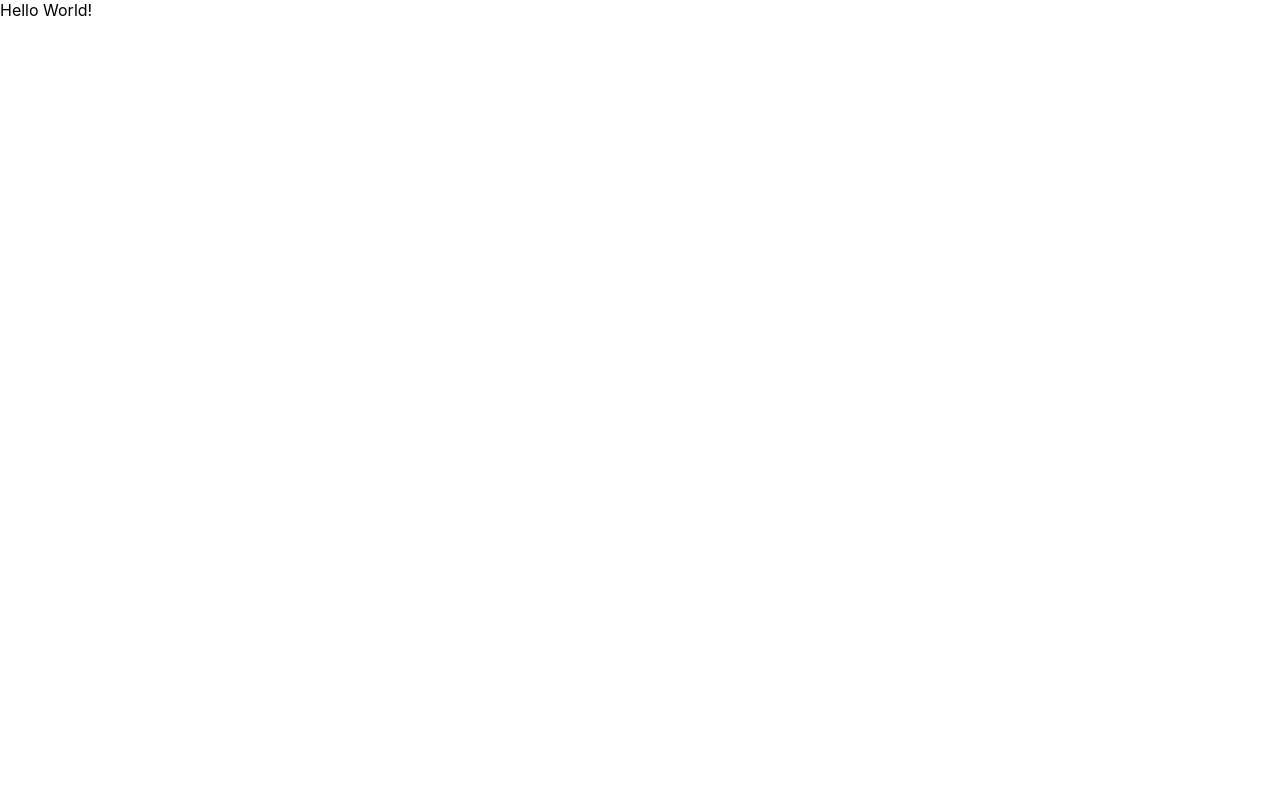
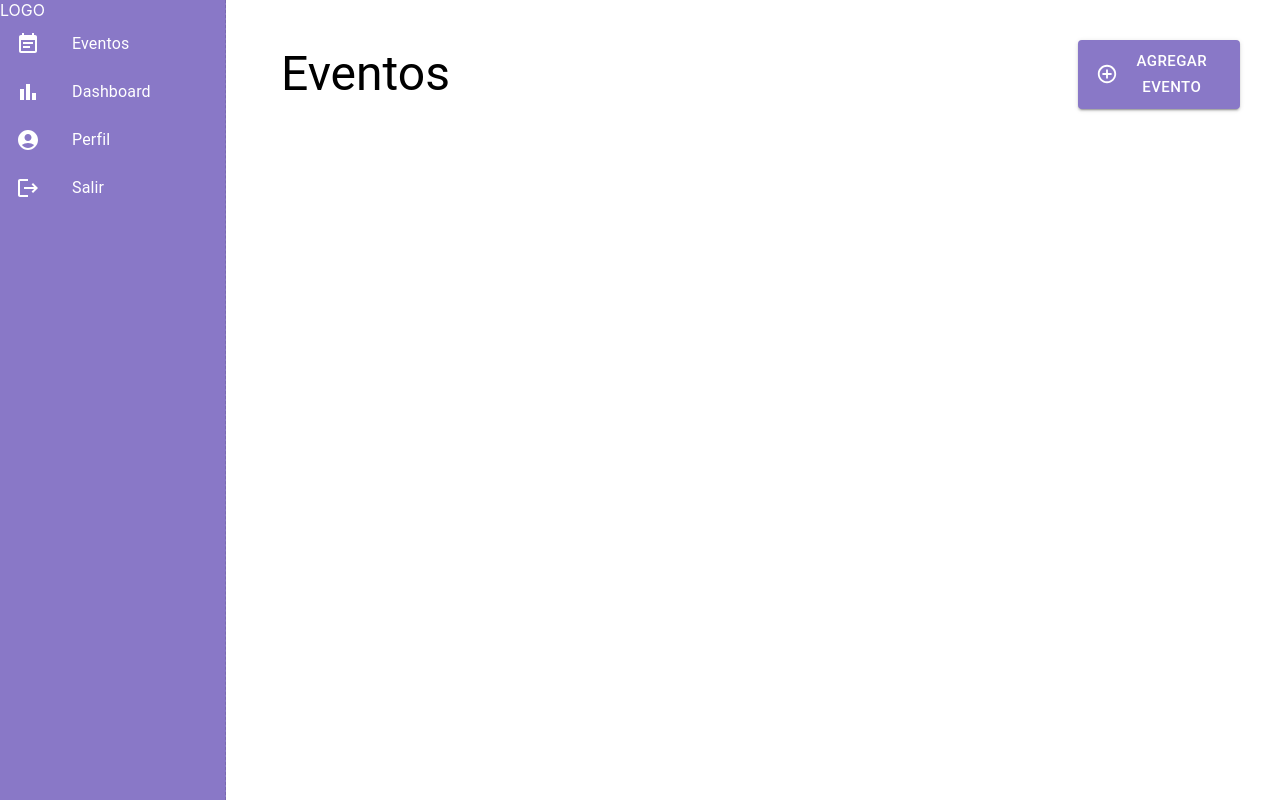
Before and after one commit to TicketApp-TDP2/web-events-admin, a React (Create React App) app: page /events in a window 1280 px wide. Built offline with nearby package versions, Linux system fonts and the light colour scheme; the HTML template or start-up script is replaced by a standard one.

Commit message:
Agrego sideBar y basico de pantallas

```diff
--- a/package.json
+++ b/package.json
@@ -3,6 +3,11 @@
   "version": "0.1.0",
   "private": true,
   "dependencies": {
+    "@emotion/react": "^11.10.6",
+    "@emotion/styled": "^11.10.6",
+    "@mui/icons-material": "^5.11.11",
+    "@mui/material": "^5.11.15",
+    "@mui/styled-engine-sc": "^5.11.11",
     "@testing-library/jest-dom": "^5.16.5",
     "@testing-library/react": "^13.4.0",
     "@testing-library/user-event": "^13.5.0",
@@ -10,6 +15,7 @@
     "react-dom": "^18.2.0",
     "react-router-dom": "^6.9.0",
     "react-scripts": "5.0.1",
+    "styled-components": "^5.3.9",
     "web-vitals": "^2.1.4"
   },
   "scripts": {
--- /dev/null
+++ b/src/components/NewEventForm.jsx
@@ -0,0 +1,40 @@
+
+import { Stack, TextField } from "@mui/material";
+import { useState } from "react";
+
+const defaultValues = {
+    title: '',
+    date: '',
+    type: '',
+    location: '',
+    //price: '',
+    capacity: '',
+    decription: '',
+    images_urls: [{
+        url: '/static/empty_image.jpg',
+        default: true
+    }],
+    agenda: '',
+    faqs: '',
+};
+export const NewEventForm = () => {
+
+    const [eventData, setEventData] = useState(defaultValues);
+
+    return <>
+    <Stack spacing={2}>
+        <TextField
+            name="title"
+            label="Nombre del evento"
+            value={eventData.title}
+            onChange={(event) => setEventData({...eventData, title: event.target.value})}
+        />
+        <TextField
+            name="location"
+            label="Ubicación"
+            value={eventData.location}
+            onChange={(event) => setEventData({...eventData, location: event.target.value})}
+        />
+    </Stack>
+    </>
+}
--- /dev/null
+++ b/src/components/SideBar.jsx
@@ -0,0 +1,77 @@
+import {
+    Drawer,
+    ListItem,
+    ListItemIcon,
+    ListItemText,
+    Link,
+} from '@mui/material';
+import { createTheme, ThemeProvider, styled } from '@mui/material/styles';
+import { Link as RouterLink } from 'react-router-dom';
+import EventNoteIcon from '@mui/icons-material/EventNote';
+import BarChartIcon from '@mui/icons-material/BarChart';
+import AccountCircleIcon from '@mui/icons-material/AccountCircle';
+import LogoutIcon from '@mui/icons-material/Logout';
+
+const theme = createTheme({
+  palette: {
+    primary: {
+      main: '#61309b',
+      contrastText: '#fff',
+    },
+    secondary: {
+      main: '#8978C7',
+      contrastText: '#fff',
+    },
+    third: {
+        main: '#94a5dd',
+        contrastText: '#fff',
+    },
+  },
+});
+
+const DRAWER_WIDTH = 225;
+
+const RootStyle = styled('div')(({ theme }) => ({
+  [theme.breakpoints.up('lg')]: {
+    flexShrink: 0,
+    width: DRAWER_WIDTH,
+  },
+}));
+
+const data = [
+    { name: "Eventos", icon: <EventNoteIcon />, navigate: '/events' },
+    { name: "Dashboard", icon: <BarChartIcon />, navigate: '/dashboard' },
+    { name: "Perfil", icon: <AccountCircleIcon />, navigate: '/profile' },
+    { name: "Salir", icon: <LogoutIcon />, navigate: '' },
+  ];
+
+export default function SideBar() {
+  const getList = () => (
+    <div style={{ width: 250 }}>
+      {data.map((item, index) => (
+        <Link underline="none" component={RouterLink} to={item.navigate}>
+            <ListItem key={index}>
+                <ListItemIcon style={{ color: '#fff' }}>{item.icon}</ListItemIcon>
+                <ListItemText style={{ color: '#fff' }} primary={item.name} />
+            </ListItem>
+        </Link>
+      ))}
+    </div>
+  );
+
+  return <>
+    <ThemeProvider theme={theme}>
+      <RootStyle>
+        <Drawer
+            PaperProps={{ sx: { backgroundColor: '#8978C7', color: '#fff', borderRightStyle: 'dashed', width: DRAWER_WIDTH } }}
+            variant="permanent"
+            anchor="left"
+            open
+        >
+            LOGO
+            {getList()}
+        </Drawer>
+      </RootStyle>
+    </ThemeProvider>
+  </>
+}
--- /dev/null
+++ b/src/screens/DashboardScreen/DashboardScreen.jsx
@@ -0,0 +1,31 @@
+import { createTheme, ThemeProvider } from '@mui/material/styles';
+import SideBar from '../../components/SideBar';
+
+const theme = createTheme({
+  palette: {
+    primary: {
+      main: '#61309b',
+      contrastText: '#fff',
+    },
+    secondary: {
+      main: '#8978C7',
+      contrastText: '#fff',
+    },
+    third: {
+        main: '#94a5dd',
+        contrastText: '#fff',
+    },
+  },
+});
+
+export const DashboardScreen = () => {
+    return <>
+    <ThemeProvider theme={theme}>
+        <SideBar>
+            <>
+            DASHBOARDDD
+            </>
+        </SideBar>
+      </ThemeProvider>
+    </>
+}
--- /dev/null
+++ b/src/screens/EventsScreen/EventsScreen.jsx
@@ -0,0 +1,50 @@
+import { Button, Typography, Grid, Box } from '@mui/material';
+import { createTheme, ThemeProvider } from '@mui/material/styles';
+//import SideBar from '../../components/SideBar';
+import { useNavigate } from 'react-router-dom';
+import AddCircleOutlineIcon from '@mui/icons-material/AddCircleOutline';
+import SideBar from '../../components/SideBar';
+
+const theme = createTheme({
+  palette: {
+    primary: {
+      main: '#61309b',
+      contrastText: '#fff',
+    },
+    secondary: {
+      main: '#8978C7',
+      contrastText: '#fff',
+    },
+    third: {
+        main: '#94a5dd',
+        contrastText: '#fff',
+    },
+  },
+});
+
+export const EventsScreen = () => {
+  const navigate = useNavigate();
+
+  return <>
+    <ThemeProvider theme={theme}>
+      <Box sx={{ display: 'flex' }}>
+        <SideBar/>
+        <Box
+          component="main"
+          sx={{ flexGrow: 1, p: 3 }}
+        >
+          <Grid container sx={{ alignItems: "center", padding: 2, minHeight:40 }}>
+            <Grid item style={{ flexGrow: "1" }}>
+              <Typography variant="h3" sx={{ marginRight: 2, marginLeft: 2 }}>Eventos</Typography>
+            </Grid>
+            <Grid xs={2} item>
+              <Button variant="contained" size="large" color="secondary" startIcon={<AddCircleOutlineIcon />} onClick={() => navigate('/event/new')}>
+                Agregar evento
+              </Button>
+            </Grid>
+          </Grid>
+        </Box>
+      </Box>
+    </ThemeProvider>
+  </>
+}
--- /dev/null
+++ b/src/screens/LandingScreen/LandingScreen.jsx
@@ -0,0 +1,52 @@
+import { Grid, Button, Box } from '@mui/material';
+import { createTheme, ThemeProvider } from '@mui/material/styles';
+import GoogleIcon from '@mui/icons-material/Google';
+import { useNavigate } from 'react-router-dom';
+
+const theme = createTheme({
+  palette: {
+    primary: {
+      main: '#61309b',
+      contrastText: '#fff',
+    },
+    secondary: {
+      main: '#8978C7',
+      contrastText: '#fff',
+    },
+    third: {
+        main: '#94a5dd',
+        contrastText: '#fff',
+    },
+  },
+});
+
+export const LandingScreen = () => {
+
+    const navigate = useNavigate();
+
+    return <>
+    <ThemeProvider theme={theme}>
+        <Grid
+        container
+        spacing={0}
+        direction="column"
+        alignItems="center"
+        justifyContent="center"
+        style={{ minHeight: '100vh', m: 1}}
+        >
+            <Box sx={{ '& button': { m: 1 } }}>
+                <div style={{ m: 5 }}>
+                    <Button variant="outlined" size="large" color="primary" startIcon={<GoogleIcon />} onClick={() => navigate('events')}>
+                    Ingresar con Google
+                    </Button>
+                </div>
+                <div>
+                    <Button variant="contained" size="large" color="primary" startIcon={<GoogleIcon />} onClick={() => navigate('events')}>
+                    Registarse con Google
+                    </Button>
+                </div>
+            </Box>
+        </Grid>
+      </ThemeProvider>
+    </>
+}
--- /dev/null
+++ b/src/screens/NewEventScreen/NewEventScreen.jsx
@@ -0,0 +1,42 @@
+import { Divider, Typography, Box } from '@mui/material';
+import { createTheme, ThemeProvider } from '@mui/material/styles';
+import SideBar from '../../components/SideBar';
+import { NewEventForm } from '../../components/NewEventForm';
+//import { useNavigate } from 'react-router-dom';
+//import SideBar from '../../components/SideBar';
+
+const theme = createTheme({
+  palette: {
+    primary: {
+      main: '#61309b',
+      contrastText: '#fff',
+    },
+    secondary: {
+      main: '#8978C7',
+      contrastText: '#fff',
+    },
+    third: {
+        main: '#94a5dd',
+        contrastText: '#fff',
+    },
+  },
+});
+
+export const NewEventScreen = () => {
+
+    //const navigate = useNavigate();
+
+    return <>
+    <ThemeProvider theme={theme}>
+        <Box sx={{ display: 'flex' }}>
+            <SideBar/>
+            <Box component="main"
+            sx={{ flexGrow: 1, p: 3 }}>
+                <Typography variant="h3" sx={{ marginRight: 2, marginLeft: 2 }}>Agregar Evento</Typography>
+                <Divider variant="middle"/>
+                <NewEventForm/>
+            </Box>
+        </Box>
+    </ThemeProvider>
+    </>
+}
--- /dev/null
+++ b/src/screens/ProfileScreen/ProfileScreen.jsx
@@ -0,0 +1,31 @@
+import { createTheme, ThemeProvider } from '@mui/material/styles';
+import SideBar from '../../components/SideBar';
+
+const theme = createTheme({
+  palette: {
+    primary: {
+      main: '#61309b',
+      contrastText: '#fff',
+    },
+    secondary: {
+      main: '#8978C7',
+      contrastText: '#fff',
+    },
+    third: {
+        main: '#94a5dd',
+        contrastText: '#fff',
+    },
+  },
+});
+
+export const ProfileScreen = () => {
+    return <>
+    <ThemeProvider theme={theme}>
+        <SideBar>
+            <>
+            PROFILEE
+            </>
+        </SideBar>
+      </ThemeProvider>
+    </>
+}
```
Also changed, not shown: src/App.js (+16 -3 lines).
